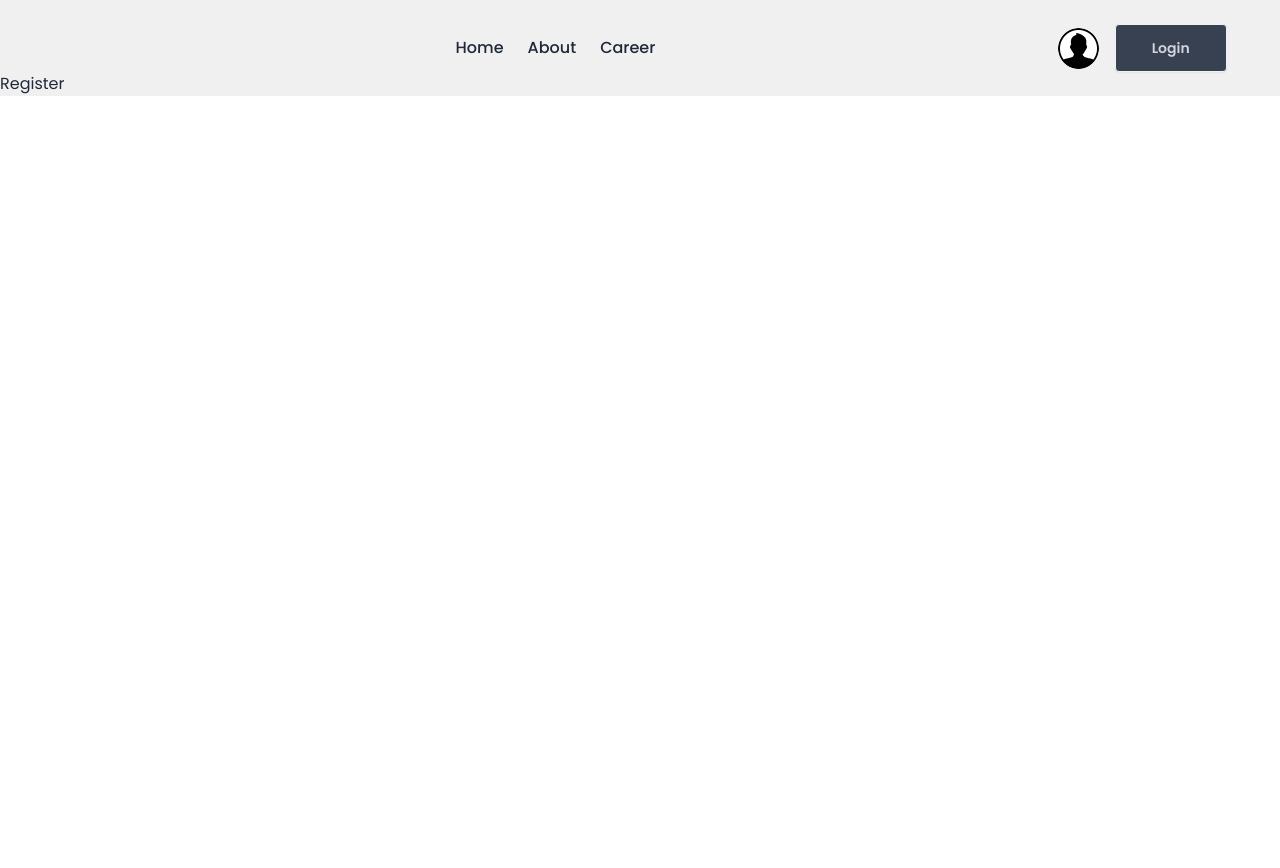
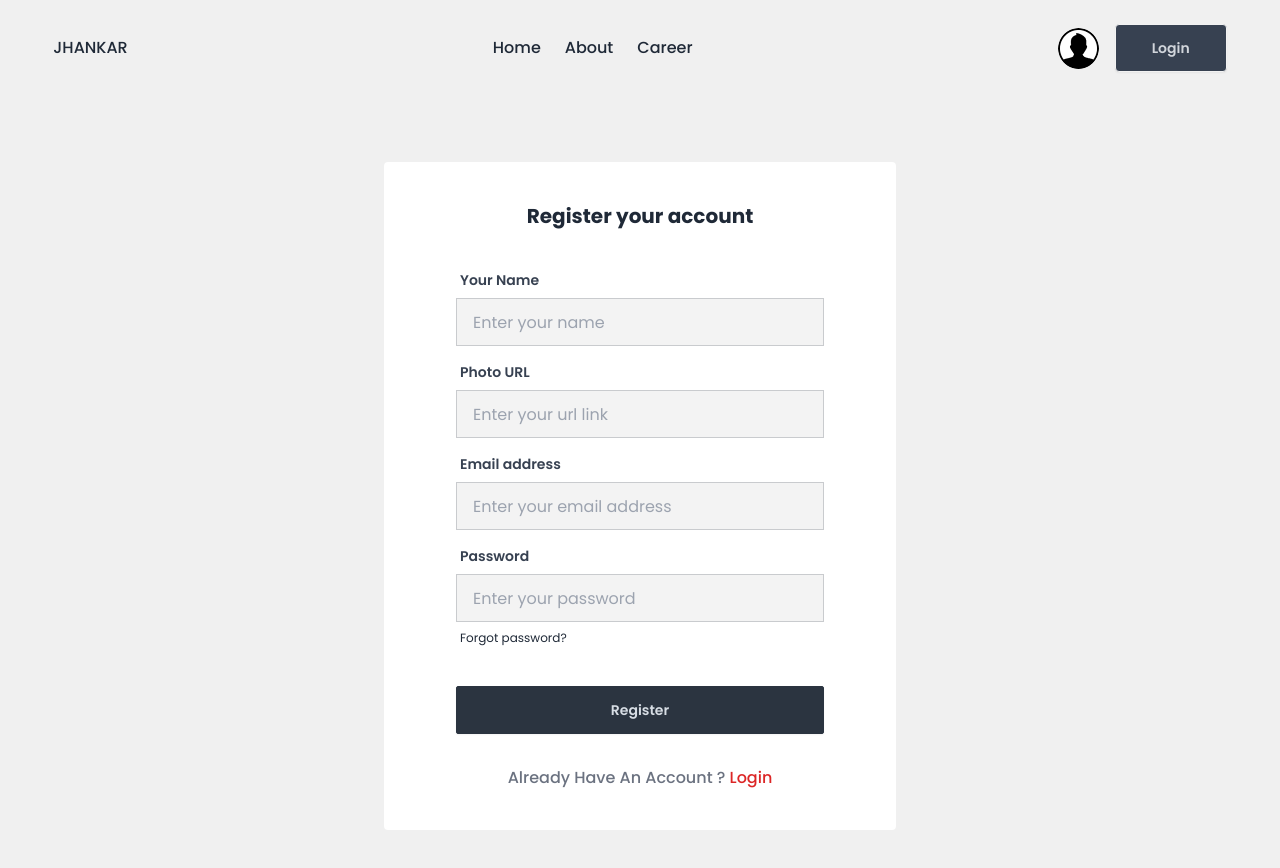
Before and after one commit to shamsuttabriz/Dragon-News-Letter, a React (Vite) app: page /auth/register in a window 1280 px wide. Shown: the top 868 px of the page. Before the commit the page ends 800 px from the top, so only its background shows below. Built offline with nearby package versions, Linux system fonts and the light colour scheme.

Commit message:
Auth provider and registger page have been completd

```diff
--- a/package.json
+++ b/package.json
@@ -10,6 +10,7 @@
     "preview": "vite preview"
   },
   "dependencies": {
+    "firebase": "^11.0.2",
     "moment": "^2.30.1",
     "react": "^18.3.1",
     "react-dom": "^18.3.1",
--- a/src/components/Navbar.jsx
+++ b/src/components/Navbar.jsx
@@ -1,17 +1,28 @@
+import { useContext } from "react";
 import { Link } from "react-router-dom";
-import user from "../assets/user.png";
+import profileUser from "../assets/user.png";
+import { AuthContext } from "../provider/AuthProvider";
 
 export default function Navbar() {
+  const { user } = useContext(AuthContext);
   return (
     <div className="flex justify-between items-center">
-      <div></div>
+      <div>
+        {user ? (
+          <Link className="uppercase font-medium">
+            {user.name.split(" ")[0]}
+          </Link>
+        ) : (
+          <p>User Not Found</p>
+        )}
+      </div>
       <div className="space-x-6 *:font-medium">
         <Link to="/">Home</Link>
         <Link to="/about">About</Link>
         <Link to="/career">Career</Link>
       </div>
       <div className="flex items-center gap-4">
-        <img className="rounded-full" src={user} alt="" />
+        <img className="rounded-full" src={profileUser} alt="" />
         <Link
           to="/auth/login"
           className="rounded btn w-28 h-10 text-gray-300 bg-gray-700 hover:bg-gray-800 duration-200"
--- /dev/null
+++ b/src/firebase/firebase.config.js
@@ -0,0 +1,17 @@
+// Import the functions you need from the SDKs you need
+import { initializeApp } from "firebase/app";
+// TODO: Add SDKs for Firebase products that you want to use
+// https://firebase.google.com/docs/web/setup#available-libraries
+
+// Your web app's Firebase configuration
+const firebaseConfig = {
+  apiKey: "AIzaSyBQw8h5EmnxCNfpvt5GYrUXjQH1ZDfFHwQ",
+  authDomain: "dragon-news-letter-829e4.firebaseapp.com",
+  projectId: "dragon-news-letter-829e4",
+  storageBucket: "dragon-news-letter-829e4.firebasestorage.app",
+  messagingSenderId: "823197399840",
+  appId: "1:823197399840:web:2dc8e702822560bdf33545"
+};
+
+// Initialize Firebase
+const app = initializeApp(firebaseConfig);
--- a/src/layouts/AuthLayout.jsx
+++ b/src/layouts/AuthLayout.jsx
@@ -4,7 +4,7 @@ import Navbar from "../components/Navbar";
 export default function AuthLayout() {
   return (
     <div className="bg-[#F0F0F0]">
-      <header className="pt-6 w-11/12 mx-auto">
+      <header className="py-6 w-11/12 mx-auto">
         <Navbar />
       </header>
       <Outlet />
--- a/src/main.jsx
+++ b/src/main.jsx
@@ -2,10 +2,13 @@ import { StrictMode } from "react";
 import { createRoot } from "react-dom/client";
 import { RouterProvider } from "react-router-dom";
 import "./index.css";
+import AuthProvider from "./provider/AuthProvider";
 import router from "./routes/Router";
 
 createRoot(document.getElementById("root")).render(
   <StrictMode>
-    <RouterProvider router={router} />
+    <AuthProvider>
+      <RouterProvider router={router} />
+    </AuthProvider>
   </StrictMode>
 );
--- a/src/pages/Login.jsx
+++ b/src/pages/Login.jsx
@@ -43,7 +43,7 @@ export default function Login() {
         </form>
         <p className="text-center font-medium text-gray-500">
           Don&apos;t Have An Account ?{" "}
-          <Link className="text-red-600" to="auth/register">
+          <Link className="text-red-600" to="/auth/register">
             Register
           </Link>
         </p>
--- a/src/pages/Register.jsx
+++ b/src/pages/Register.jsx
@@ -0,0 +1,83 @@
+import { Link } from "react-router-dom";
+
+export default function Register() {
+  return (
+    <div className="min-h-screen flex justify-center items-center">
+      <div className="card bg-base-100 w-full max-w-lg shrink-0 rounded p-10">
+        <h2 className="text-xl font-bold text-center">Register your account</h2>
+        <form className="card-body">
+          {/* Name */}
+          <div className="form-control">
+            <label className="label">
+              <span className="label-text text-gray-700 font-semibold">
+                Your Name
+              </span>
+            </label>
+            <input
+              type="text"
+              placeholder="Enter your name"
+              className="input input-bordered bg-[#F3F3F3] rounded-none"
+              required
+            />
+          </div>
+          {/* Photo URL */}
+          <div className="form-control">
+            <label className="label">
+              <span className="label-text text-gray-700 font-semibold">
+                Photo URL
+              </span>
+            </label>
+            <input
+              type="text"
+              placeholder="Enter your url link"
+              className="input input-bordered bg-[#F3F3F3] rounded-none"
+              required
+            />
+          </div>
+          {/* Email */}
+          <div className="form-control">
+            <label className="label">
+              <span className="label-text text-gray-700 font-semibold">
+                Email address
+              </span>
+            </label>
+            <input
+              type="email"
+              placeholder="Enter your email address"
+              className="input input-bordered bg-[#F3F3F3] rounded-none"
+              required
+            />
+          </div>
+          {/* Password */}
+          <div className="form-control">
+            <label className="label">
+              <span className="label-text text-gray-700 font-semibold">
+                Password
+              </span>
+            </label>
+            <input
+              type="password"
+              placeholder="Enter your password"
+              className="input input-bordered bg-[#F3F3F3] rounded-none"
+              required
+            />
+            <label className="label">
+              <a href="#" className="label-text-alt link link-hover">
+                Forgot password?
+              </a>
+            </label>
+          </div>
+          <div className="form-control mt-6">
+            <button className="btn btn-neutral rounded-sm">Register</button>
+          </div>
+        </form>
+        <p className="text-center font-medium text-gray-500">
+          Already Have An Account ?{" "}
+          <Link className="text-red-600" to="/auth/login">
+            Login
+          </Link>
+        </p>
+      </div>
+    </div>
+  );
+}
--- /dev/null
+++ b/src/provider/AuthProvider.jsx
@@ -0,0 +1,19 @@
+import { createContext, useState } from "react";
+
+export const AuthContext = createContext();
+
+export default function AuthProvider({ children }) {
+  const [user, setUser] = useState({
+    name: "Jhankar Mahbub",
+    email: "jhankar.mahbub@gmail.com",
+  });
+
+  const authInfo = {
+    user,
+    setUser,
+  };
+
+  return (
+    <AuthContext.Provider value={authInfo}>{children}</AuthContext.Provider>
+  );
+}
--- a/src/routes/Router.jsx
+++ b/src/routes/Router.jsx
@@ -3,6 +3,7 @@ import AuthLayout from "../layouts/AuthLayout";
 import HomeLayout from "../layouts/HomeLayout";
 import CategoryNews from "../pages/CategoryNews";
 import Login from "../pages/Login";
+import Register from "../pages/Register";
 
 const router = createBrowserRouter([
   {
@@ -37,7 +38,7 @@ const router = createBrowserRouter([
       },
       {
         path: "/auth/register",
-        element: <h1>Register</h1>,
+        element: <Register />,
       },
     ],
   },
```
Also changed, not shown: 2 other files (tests, documents, lock files or other folders).
